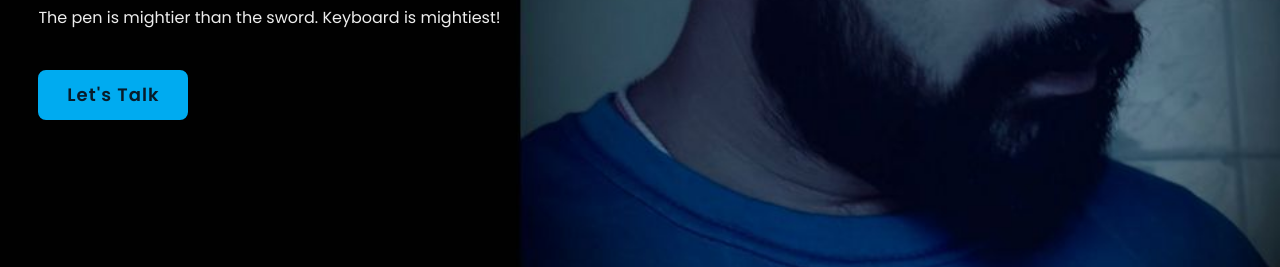
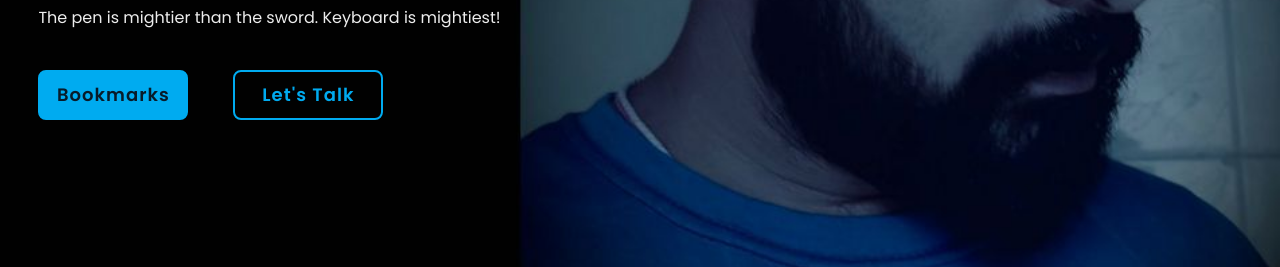
Before and after one commit to 0xtd/portfolio, a plain HTML site: page index.html in a window 1280 px wide. Shown: the part 431-698 px from the top of the page. Drawn offline with nearby package versions, Linux system fonts and the light colour scheme.

Commit message:
Update index.html

```diff
--- a/index.html
+++ b/index.html
@@ -45,6 +45,7 @@
 
             <div class="btn-box">
                 <!-- <a href="#" class="btn">Hire Me</a> -->
+                <a href="https://start.me/u/7PPvXv" target="_blank" class="btn">Bookmarks</a>
                 <a href="#contact" class="btn">Let's Talk</a>
                 <span class="animate" style="--i:5;"></span>
             </div>
```
